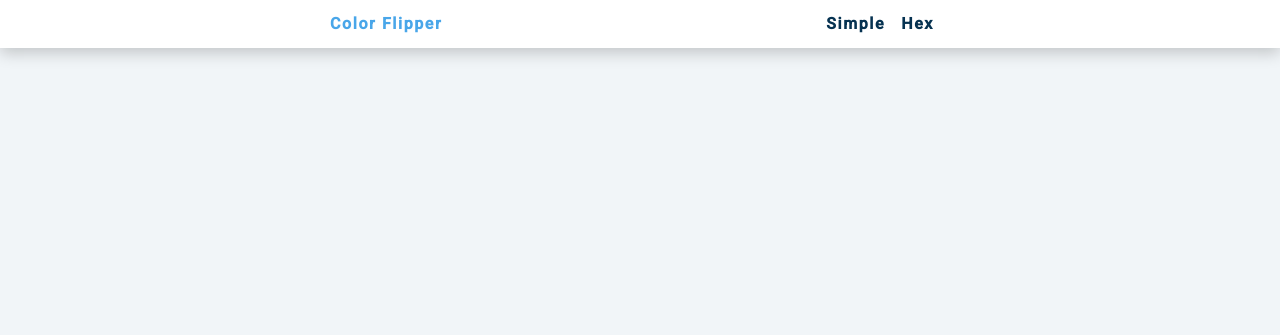
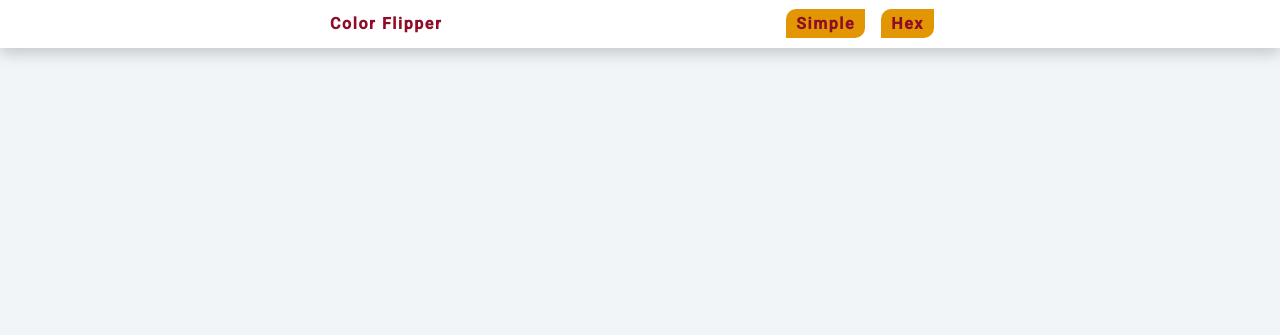
Before and after one commit to favy-codez/color-flipper-with-js, a plain HTML site: page index.html in a window 1280 px wide. Shown: the top 335 px of the page. Drawn offline with Linux system fonts and the light colour scheme.

Commit message:
modified button

```diff
--- a/CSS/style.css
+++ b/CSS/style.css
@@ -91,6 +91,11 @@ p {
   color: var(--clr-grey-5);
 }
 
+.nav-center h4 {
+  margin-bottom: 0;
+  color: #8D0E26;
+}
+
 @media screen and (min-width: 800px) {
   h1 {
     font-size: 4rem;
@@ -121,6 +126,14 @@ p {
   margin: 0 auto;
   max-width: 1170px;
 }
+
+ul li #flip{
+  background-color: #E29603;
+  padding: 5px 10px;
+  border-radius: 10px 0 10px 0;
+  color: #8D0E26;
+}
+
 @media screen and (min-width: 992px) {
   .section-center {
     width: 95vw;
@@ -147,10 +160,7 @@ nav {
   align-items: center;
   justify-content: space-between;
 }
-.nav-center h4 {
-  margin-bottom: 0;
-  color: var(--clr-primary-5);
-}
+
 .nav-links {
   display: flex;
 }
@@ -162,8 +172,11 @@ nav a {
   letter-spacing: var(--spacing);
   margin-right: 1rem;
 }
-nav a:hover {
-  color: var(--clr-primary-5);
+
+#flip:hover {
+  background-color: #0C5547;
+  color: #B2D9C0;
+  transition: 0.6s;
 }
 
 main {
--- a/index.html
+++ b/index.html
@@ -15,8 +15,8 @@
       <div class="nav-center">
         <h4>color flipper</h4>
         <ul class="nav-links">
-          <li><a href="index.html">simple</a></li>
-          <li><a href="index2.html">hex</a></li>
+          <li><a href="index.html" id="flip">simple</a></li>
+          <li><a href="index2.html" id="flip">hex</a></li>
         </ul>
       </div>
     </nav>
```
Also changed, not shown: index2.html (+2 -2 lines).
